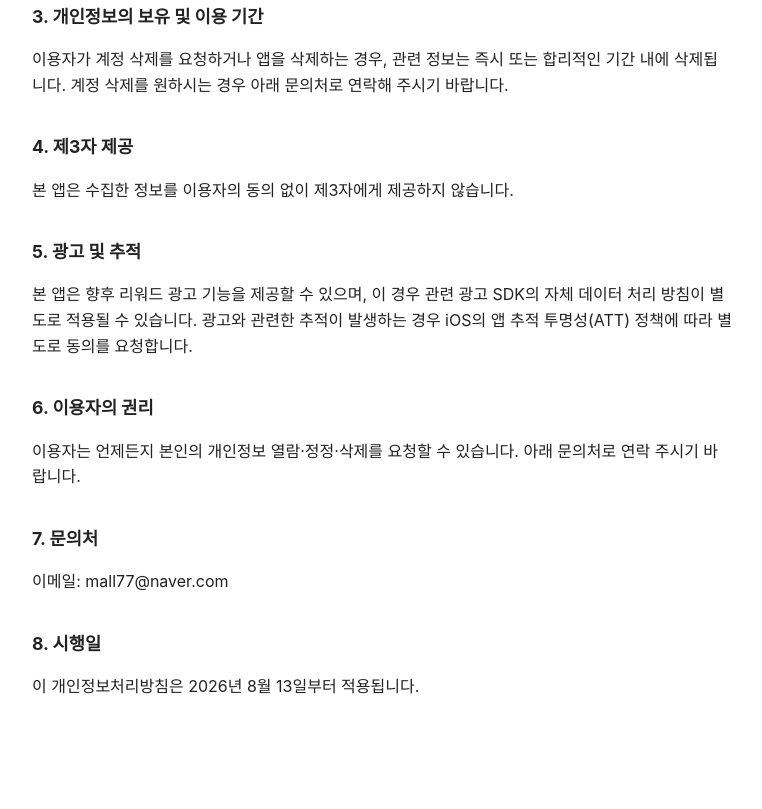
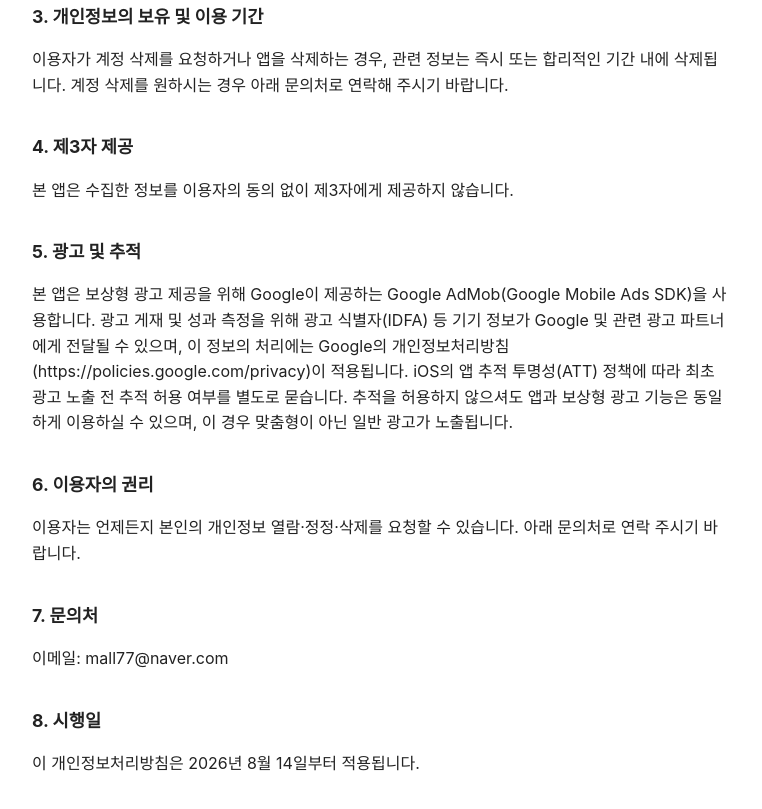
Before and after one commit to LeeBumJoon77/idlecrawler-privacy, a plain HTML site: page index.html in a window 1280 px wide. Shown: the part 439-1248 px from the top of the page, without its empty margins (258-1020 px from the left). Before the commit the page ends 1179 px from the top, so only its background shows below. Drawn offline with Linux system fonts and the light colour scheme.

Commit message:
Change effective date in privacy policy
Updated the effective date of the privacy policy.

```diff
--- a/index.html
+++ b/index.html
@@ -27,8 +27,10 @@
   <p>본 앱은 수집한 정보를 이용자의 동의 없이 제3자에게 제공하지 않습니다.</p>
 
   <h2>5. 광고 및 추적</h2>
-  <p>본 앱은 향후 리워드 광고 기능을 제공할 수 있으며, 이 경우 관련 광고 SDK의 자체 데이터 처리 방침이 별도로 적용될 수 있습니다. 광고와 관련한 추적이
-  발생하는 경우 iOS의 앱 추적 투명성(ATT) 정책에 따라 별도로 동의를 요청합니다.</p>
+  <p>본 앱은 보상형 광고 제공을 위해 Google이 제공하는 Google AdMob(Google Mobile Ads SDK)을 사용합니다. 광고 게재 및 성과 측정을 위해 광고 식별자(IDFA)
+  등 기기 정보가 Google 및 관련 광고 파트너에게 전달될 수 있으며, 이 정보의 처리에는 Google의 개인정보처리방침(https://policies.google.com/privacy)이
+  적용됩니다. iOS의 앱 추적 투명성(ATT) 정책에 따라 최초 광고 노출 전 추적 허용 여부를 별도로 묻습니다. 추적을 허용하지 않으셔도 앱과 보상형 광고 기능은
+  동일하게 이용하실 수 있으며, 이 경우 맞춤형이 아닌 일반 광고가 노출됩니다.</p>
 
   <h2>6. 이용자의 권리</h2>
   <p>이용자는 언제든지 본인의 개인정보 열람·정정·삭제를 요청할 수 있습니다. 아래 문의처로 연락 주시기 바랍니다.</p>
@@ -37,6 +39,6 @@
   <p>이메일: mall77@naver.com</p>
 
   <h2>8. 시행일</h2>
-  <p>이 개인정보처리방침은 2026년 8월 13일부터 적용됩니다.</p>
+  <p>이 개인정보처리방침은 2026년 8월 14일부터 적용됩니다.</p>
   </body>
   </html>
```
